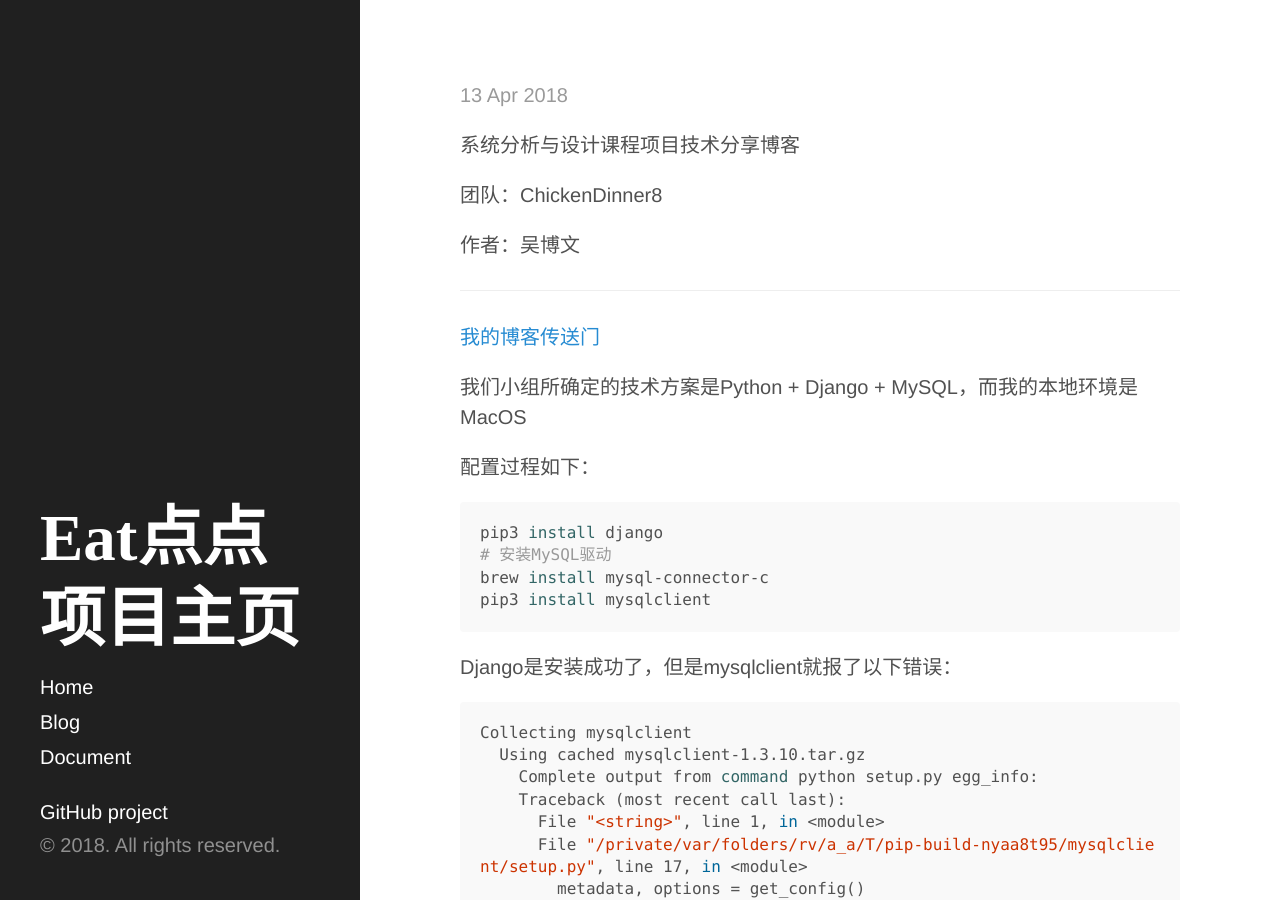
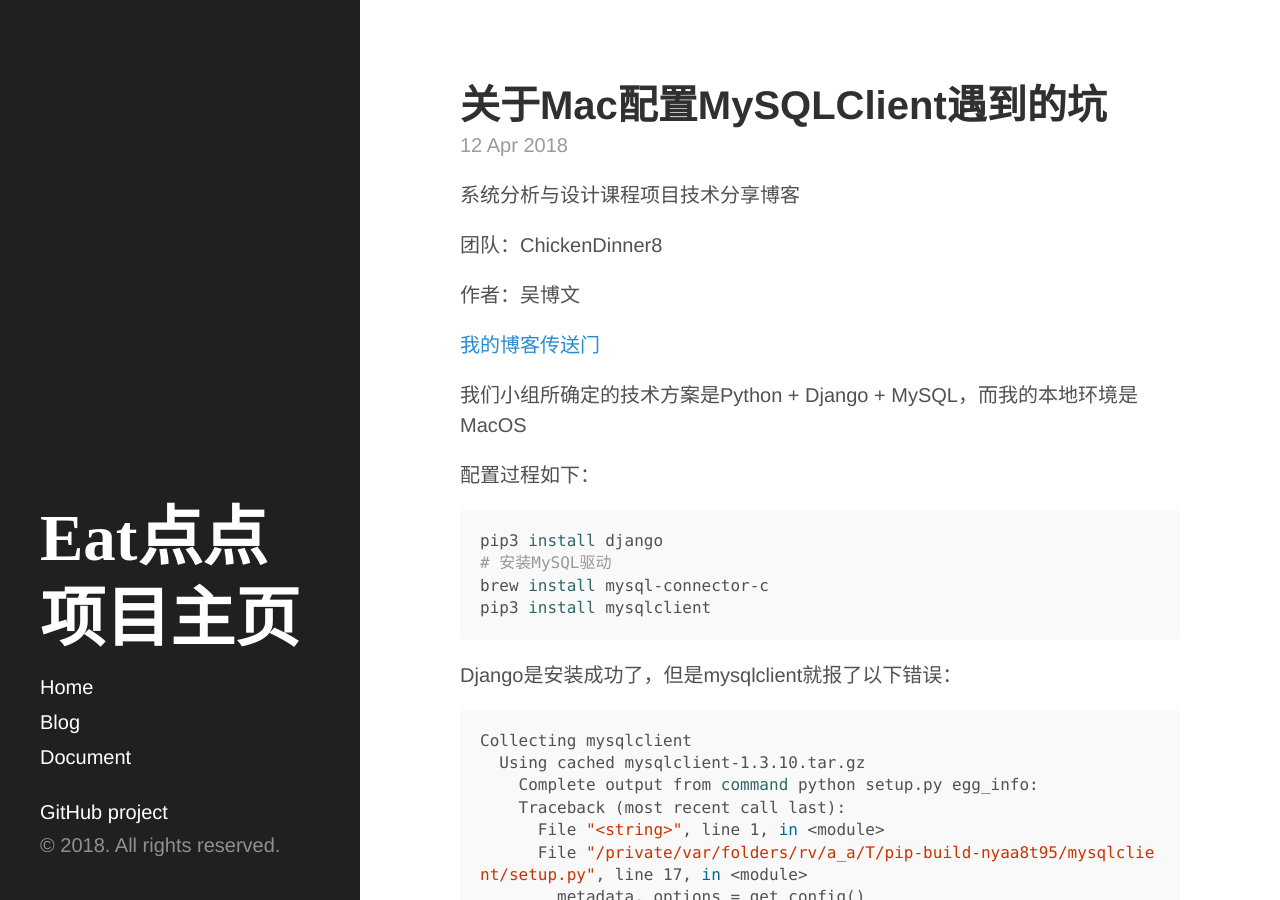
Before and after one commit to ChickenDinner8/ChickenDinner8.github.io, a Jekyll site: the page built from _posts/2018-04-12-关于Mac配置MySQLClient遇到的坑.md, in a window 1280 px wide and 900 px high. Built offline with Jekyll 4.4.1, drawn with Linux system fonts in a browser that asks for light colours; our own code applies the rules of GitHub Pages for plain Markdown files.

Commit message:
Update 2018-04-12-关于Mac配置MySQLClient遇到的坑.md

```diff
--- a/_posts/2018-04-12-关于Mac配置MySQLClient遇到的坑.md
+++ b/_posts/2018-04-12-关于Mac配置MySQLClient遇到的坑.md
@@ -1,8 +1,8 @@
 ---
-layout:post
-tags:Blog
+layout: post
+title: 关于Mac配置MySQLClient遇到的坑
+tags: blog
 ---
-
 
 
 系统分析与设计课程项目技术分享博客
@@ -10,8 +10,6 @@ tags:Blog
 团队：ChickenDinner8
 
 作者：吴博文
-
----
 
 [我的博客传送门](https://bowenwu1.github.io/2018/04/12/%E5%85%B3%E4%BA%8EMac%E9%85%8D%E7%BD%AEMySQLClient%E9%81%87%E5%88%B0%E7%9A%84%E5%9D%91/)
 
```
